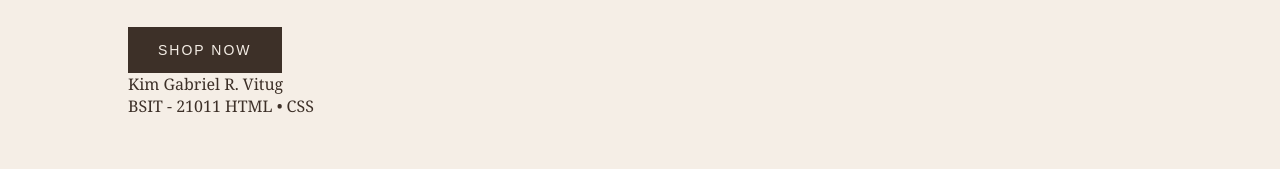
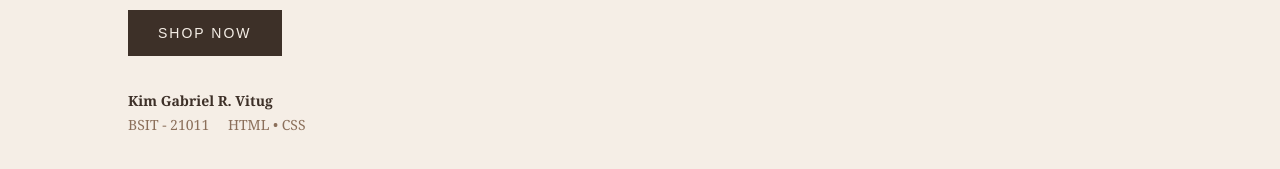
Before and after one commit to pyerogtyu-sudo/Thrift-Thread, a plain HTML site: page index.html in a window 1280 px wide. Shown: the part 509-678 px from the top of the page. Drawn offline with Linux system fonts and the light colour scheme.

Commit message:
Refactor CSS styles and add Vitug section

```diff
--- a/style.css
+++ b/style.css
@@ -85,3 +85,18 @@
 .shop-button:hover {
     background-color: #8b6f5a;
 }
+
+.Vitug  {
+    margin-top: 35px;
+    font-size: 14px;
+}
+
+.Vitug p {
+    margin-bottom: 5px;
+    font-weight: bold;
+}
+
+.Vitug span {
+    margin-right: 15px;
+    color: #8b6f5a;
+}
```
